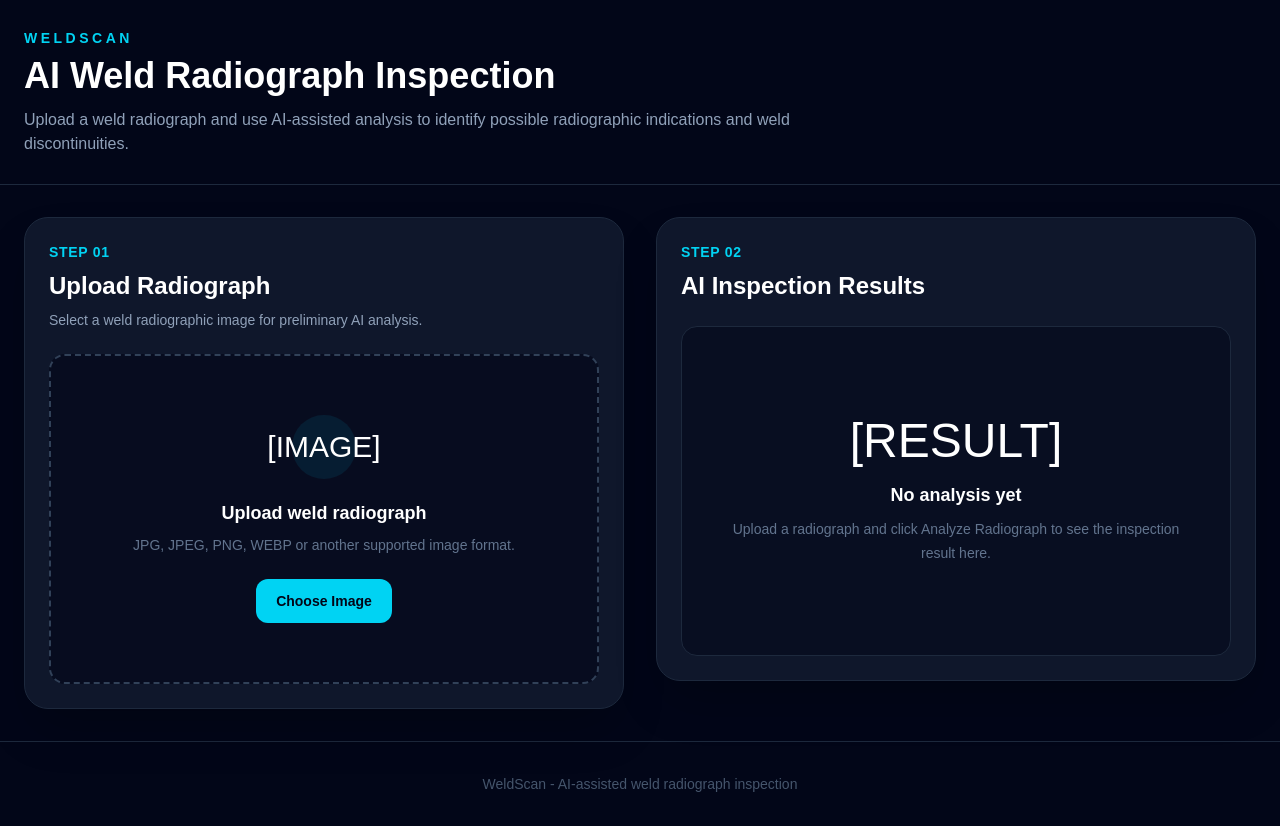
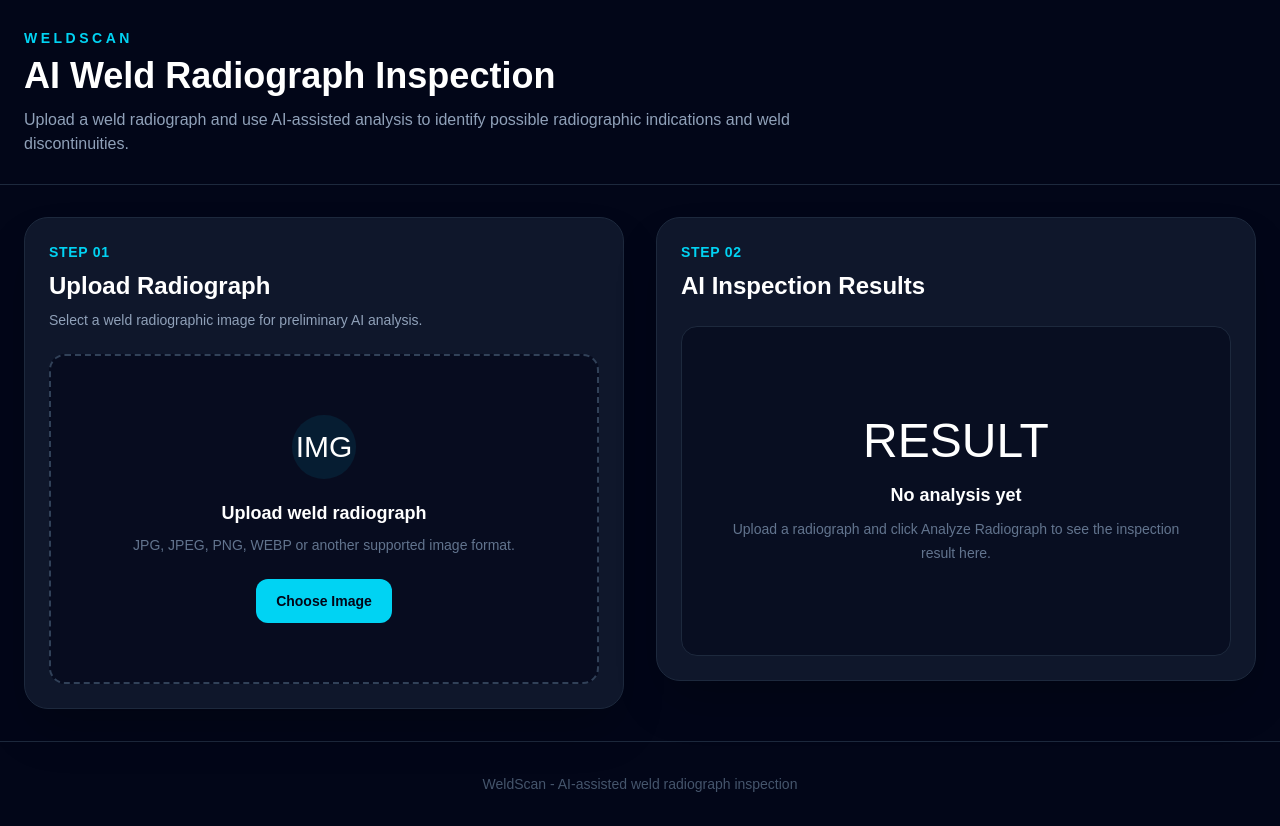
Before and after one commit to shubhamsin2568/weld-scan, a Next.js app: page / in a window 1280 px wide. Built offline with nearby package versions, Linux system fonts and the light colour scheme.

Commit message:
Improve inspection interface icons

```diff
--- a/app/page.tsx
+++ b/app/page.tsx
@@ -277,7 +277,7 @@ export default function Home() {
               {!imageUrl ? (
                 <label className="mt-6 flex min-h-[330px] cursor-pointer flex-col items-center justify-center rounded-2xl border-2 border-dashed border-slate-700 bg-slate-950/60 px-6 text-center transition hover:border-cyan-500">
                   <div className="mb-5 flex h-16 w-16 items-center justify-center rounded-full bg-cyan-500/10 text-3xl">
-                    [IMAGE]
+                    IMG
                   </div>
 
                   <h3 className="text-lg font-semibold">
@@ -391,7 +391,7 @@ export default function Home() {
               {!result && !analyzing && (
                 <div className="mt-6 flex min-h-[330px] items-center justify-center rounded-2xl border border-slate-800 bg-slate-950/50 p-8 text-center">
                   <div>
-                    <div className="mb-4 text-5xl">[RESULT]</div>
+                    <div className="mb-4 text-5xl">RESULT</div>
 
                     <h3 className="text-lg font-semibold">
                       No analysis yet
@@ -454,7 +454,7 @@ export default function Home() {
                         {defects.length}
                       </p>
 
-                      <span className="text-4xl">[ANALYZE]</span>
+                      <span className="text-4xl">SCAN</span>
                     </div>
                   </div>
 
```
